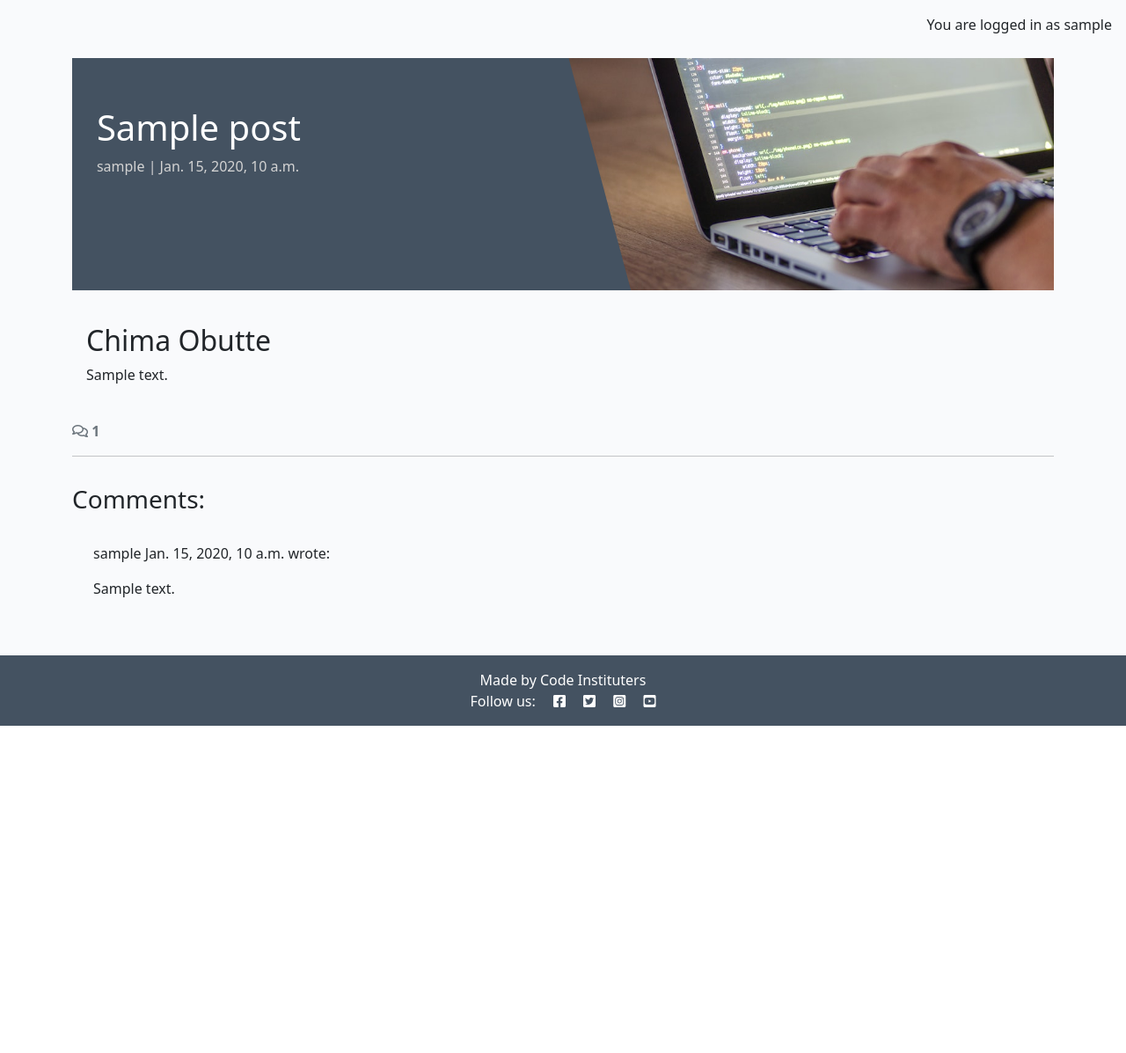
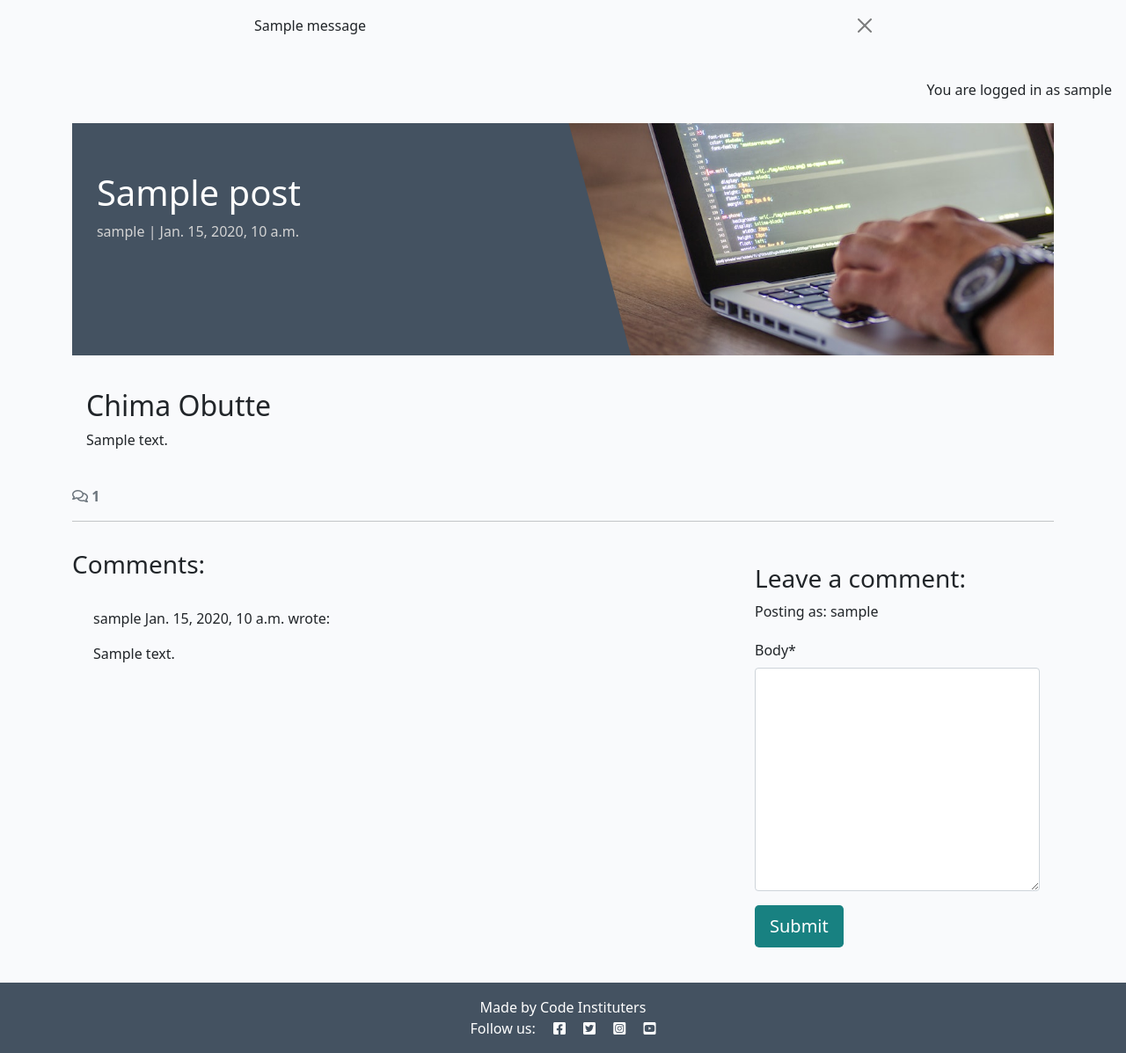
Before and after one commit to Sirjay009/Project-Django-Blog, a Django app: a page that uses templates/base.html in a window 1280 px wide. Shown: the part 60-1257 px from the top of the page at 88% size. Before the commit the page ends 885 px from the top, so only its background shows below. Run offline with Django 4.2, Linux system fonts and the light colour scheme; a user stored in the database is signed in; tables that the repository leaves empty hold one stand-in row (values such as "Sample post"); one stand-in notice (Sample message) is shown; some libraries are stand-ins or nearby versions.

Commit message:
Add and wire up the comment form

```diff
--- /dev/null
+++ b/blog/forms.py
@@ -0,0 +1,8 @@
+from .models import Comment
+from django import forms
+
+
+class CommentForm(forms.ModelForm):
+    class Meta:
+        model = Comment
+        fields = ('body',)
--- a/blog/templates/blog/post_detail.html
+++ b/blog/templates/blog/post_detail.html
@@ -1,5 +1,6 @@
 {% extends 'base.html' %} {% block content %}
 {% load static %}
+{% load crispy_forms_tags %}
 
 <div class="masthead">
     <div class="container">
@@ -71,6 +72,24 @@
         {% endfor %}
       </div>
     </div>
+     <!-- Creating New Comments -->
+     <div class="col-md-4 card mb-4 mt-3">
+      <div class="card-body">
+        {% if user.is_authenticated %}
+        <h3>Leave a comment:</h3>
+        <p>Posting as: {{ user.username }}</p>
+        <form id="commentForm" method="post"
+          style="margin-top: 1.3em;">
+          {{ comment_form | crispy }}
+          {% csrf_token %}
+          <button id="submitButton" type="submit"
+            class="btn btn-signup btn-lg">Submit</button>
+        </form>
+        {% else %}
+        <p>Log in to leave a comment</p>
+        {% endif %}
+      </div>
+    </div>
   </div>
 </div>
 
--- a/blog/views.py
+++ b/blog/views.py
@@ -1,13 +1,17 @@
 from django.shortcuts import render, get_object_or_404
 from django.views import generic
+from django.contrib import messages
 from .models import Post
+from .forms import CommentForm
 
 # Create your views here.
+
 
 class PostList(generic.ListView):
     queryset = Post.objects.filter(status=1)
     template_name = "blog/index.html"
     paginate_by = 6
+
 
 def post_detail(request, slug):
     """
@@ -28,6 +32,20 @@ def post_detail(request, slug):
     comments = post.comments.all().order_by("-created_on")
     comment_count = post.comments.filter(approved=True).count()
 
+    if request.method == "POST":
+        comment_form = CommentForm(data=request.POST)
+        if comment_form.is_valid():
+            comment = comment_form.save(commit=False)
+            comment.author = request.user
+            comment.post = post
+            comment.save()
+            messages.add_message(
+                request, messages.SUCCESS,
+                'Comment submitted and awaiting approval'
+            )
+
+    comment_form = CommentForm()
+
     return render(
         request,
         "blog/post_detail.html",
@@ -36,5 +54,6 @@ def post_detail(request, slug):
             "coder": "Chima Obutte",
             "comments": comments,
             "comment_count": comment_count,
+            "comment_form": comment_form,
         },
     )
--- a/codestar/settings.py
+++ b/codestar/settings.py
@@ -46,6 +46,8 @@ INSTALLED_APPS = [
     'allauth',
     'allauth.account',
     'allauth.socialaccount',
+    'crispy_forms',
+    'crispy_bootstrap5',
     'django_summernote',
     'blog',
     'about',
@@ -54,6 +56,9 @@ INSTALLED_APPS = [
 SITE_ID = 1
 LOGIN_REDIRECT_URL = '/'
 LOGOUT_REDIRECT_URL = '/'
+CRISPY_ALLOWED_TEMPLATE_PACKS = 'bootstrap5'
+CRISPY_TEMPLATE_PACK = 'bootstrap5'
+
 
 MIDDLEWARE = [
     'django.middleware.security.SecurityMiddleware',
--- a/requirements.txt
+++ b/requirements.txt
@@ -1,7 +1,9 @@
 asgiref==3.8.1
+crispy-bootstrap5==0.7
 dj-database-url==0.5.0
 Django==4.2.16
 django-allauth==0.57.2
+django-crispy-forms==2.3
 django-summernote==0.8.20.0
 gunicorn==20.1.0
 oauthlib==3.2.2
--- a/templates/base.html
+++ b/templates/base.html
@@ -75,7 +75,21 @@
             </div>
         </div>
     </nav>
-
+    <!-- displaying Django messages -->
+<div class="container">
+    <div class="row">
+      <div class="col-md-8 offset-md-2">
+        {% for message in messages %}
+        <div class="alert {{ message.tags }} alert-dismissible
+          fade show" id="msg" role="alert">
+          {{ message | safe }}
+          <button type="button" class="btn-close"
+            data-bs-dismiss="alert" aria-label="Close"></button>
+        </div>
+        {% endfor %}
+      </div>
+    </div>
+  </div>
 <main class="flex-shrink-0 main-bg">
     {% if user.is_authenticated %}
     <p class="text-end m-3">You are logged in as {{ user }}</p>
@@ -86,7 +100,6 @@
     {% block content %}
     <!-- Content Goes here -->
     {% endblock content %}
-
 </main>
 
     <!-- Footer -->
```
Lines whose indentation alone changed are shown as unchanged.
